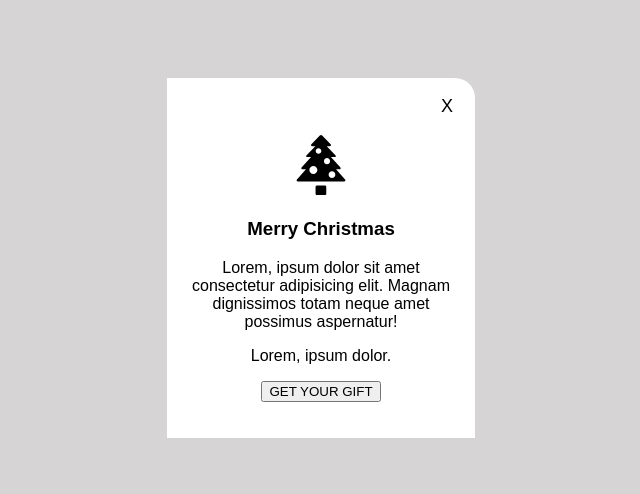
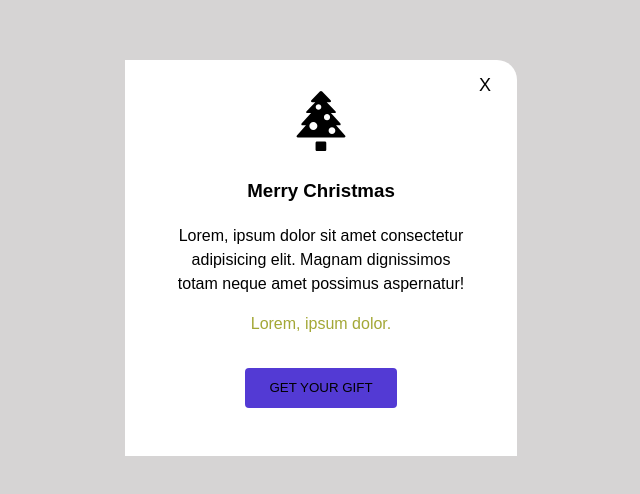
Before and after one commit to Oliviier-dev/christmas-promo, a plain HTML site: page index.html in a window 1280 px wide. Shown: the part 150-644 px from the top of the page, without its empty margins (319-959 px from the left). Drawn offline with Linux system fonts and the light colour scheme.

Commit message:
Added all the styles to the page

```diff
--- a/style.css
+++ b/style.css
@@ -1,5 +1,6 @@
 *{
     font-family: Arial, Helvetica, sans-serif;
+    line-height: 1.5;
 }
 
 img{
@@ -19,20 +20,41 @@ body{
 }
 
 .wrapper{
-    max-width: 280px;
+    display: flex;
+    justify-content: center;
+    flex-direction: column;
+    max-width: 300px;
     width: 100%;
+    height: 320px;
     background-color: #ffffff;
     text-align: center;
-    padding: 36px 14px;
     border-top-right-radius: 20px;
+    padding-top: 16px;
+    padding-bottom: 60px;
+    padding-left: 46px;
+    padding-right: 46px;
 }
 
 .close{
     display: flex;
     justify-content: flex-end;
     font-size: 18px;
+    cursor: pointer;
     position: relative;
-    bottom: 18px;
-    right: 8px;
+    left: 20px;
+    top: 8px;
+}
+
+.btn{
+    border: none;
+    padding: 10px 24px;
+    background-color: #2c0dcacf;
+    margin-top: 16px;
+    border-radius: 4px;
     cursor: pointer;
 }
+
+.promo{
+    color: #8e9308cf;
+    font-size: 16px;
+}
```
